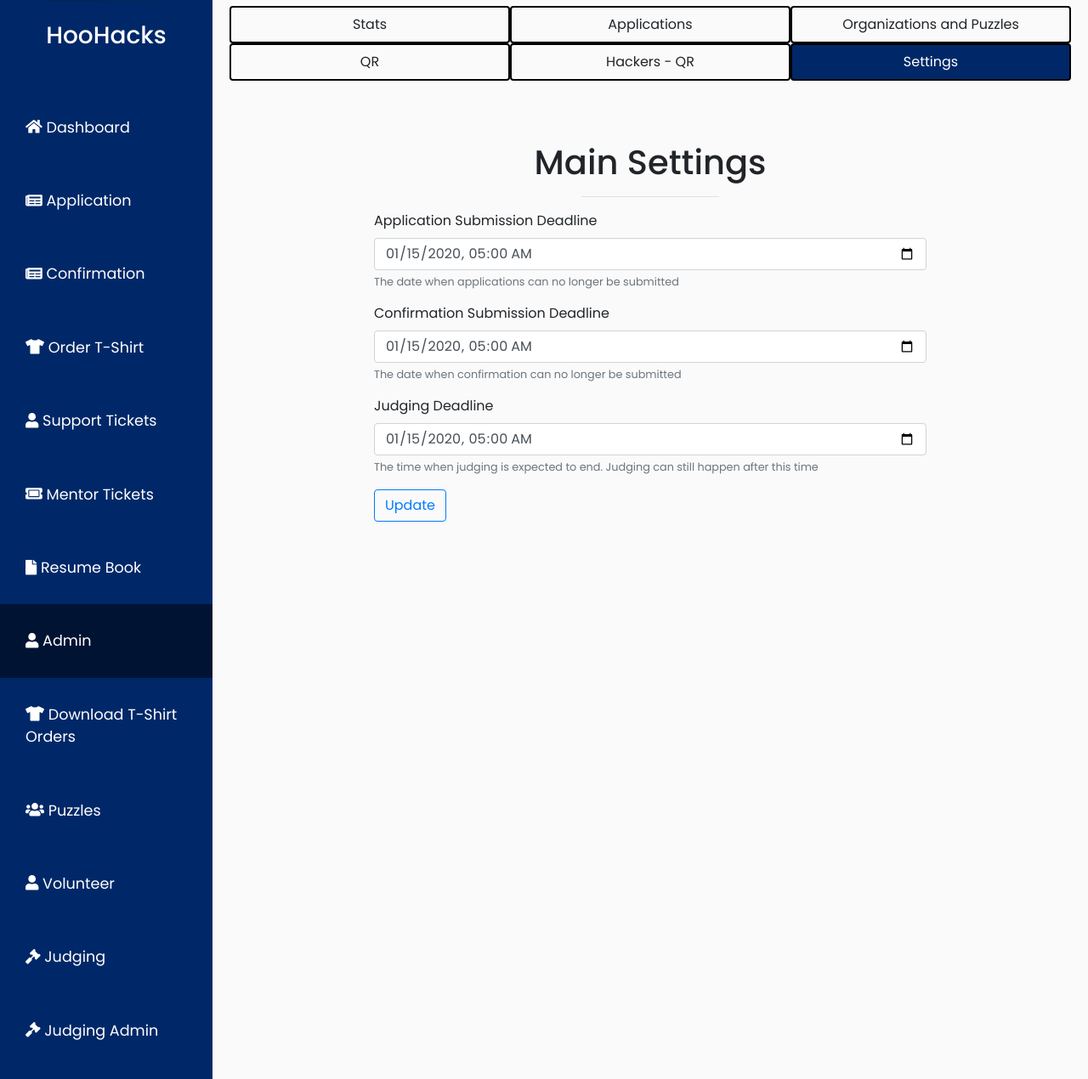
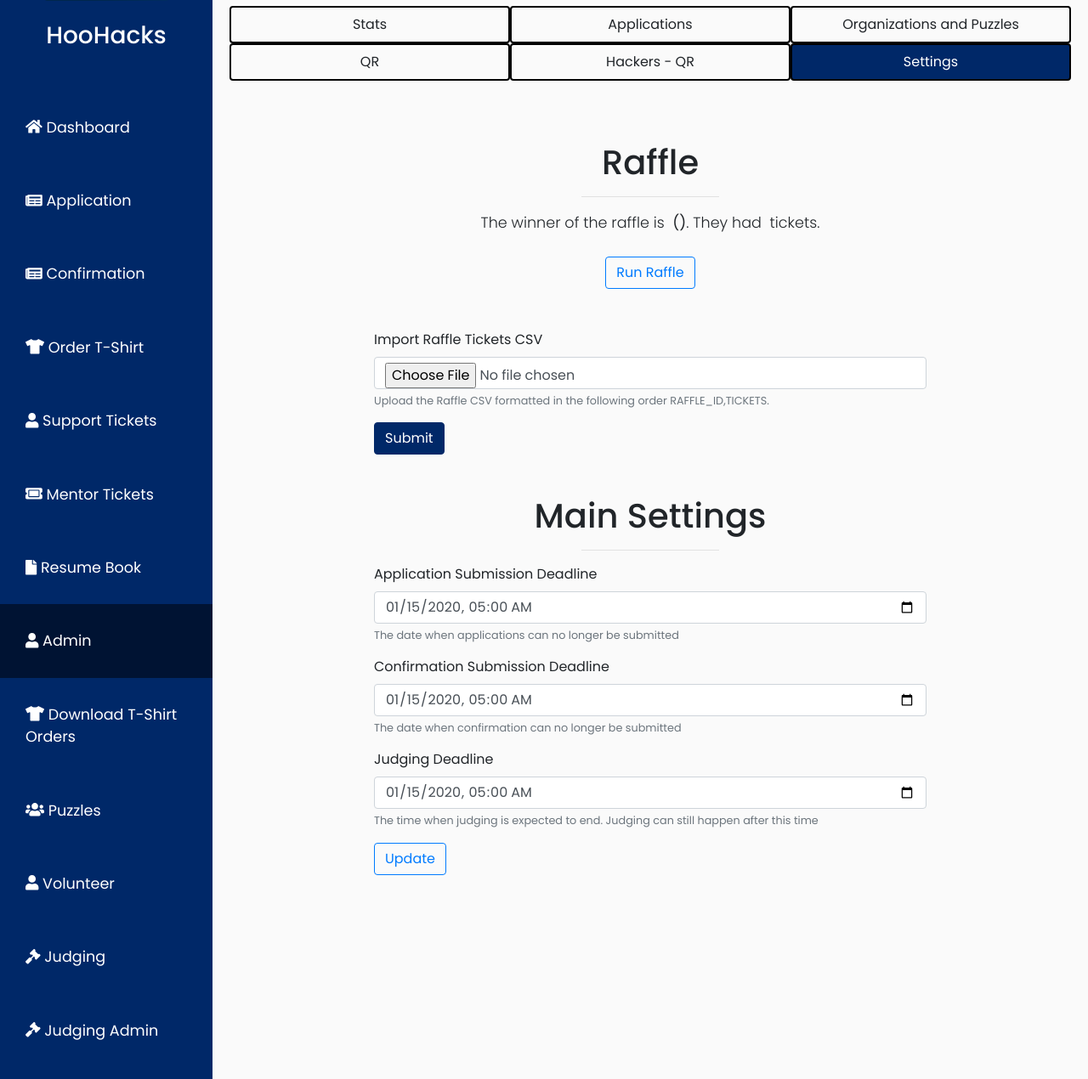
Before and after one commit to rithik/HackX, a Django app: page /admin/settings in a window 1280 px wide. Shown: the part 166-1436 px from the top of the page at 85% size. Run offline with Django 3.2, Linux system fonts and the light colour scheme; a user stored in the database is signed in; tables that the repository leaves empty hold one stand-in row (values such as "Sample post"); some libraries are stand-ins or nearby versions.

Commit message:
Add Raffle

```diff
--- a/administration/urls.py
+++ b/administration/urls.py
@@ -35,5 +35,7 @@ urlpatterns = [
    path('export_applications_csv', views.admin_export_csv, name='admin_export_csv'),
    path('verify_all_users', views.verify_all_users),
    path('remind_incomplete_users', views.remind_incomplete_applications),
-   path('send_incomplete_email', views.send_incomplete_email)
+   path('send_incomplete_email', views.send_incomplete_email),
+   path('run_raffle', views.run_raffle),
+   path('import_raffle', views.import_raffle)
 ]
--- a/administration/views.py
+++ b/administration/views.py
@@ -31,6 +31,9 @@ import slack
 import tweepy
 import csv
 import traceback
+from io import StringIO
+import base64
+from decimal import Decimal
 
 dbx = dropbox.Dropbox(settings.DROPBOX_ACCESS_TOKEN)
 slack_client = None
@@ -755,3 +758,67 @@ def verify_all_users(request):
         user.save()
         emails.append(user.email)
     return JsonResponse({"status": 200, "message": "Successfully verified the following email addresses: {}".format('\n'.join(emails))})
+
+@login_required
+def run_raffle(request):
+    u = request.user
+    if not u.is_authenticated:
+        return redirect("/logout")
+    if not u.is_admin:
+        return redirect("/dashboard")
+    users = User.objects.all()
+    random_dict = {}
+    for user in users:
+        random_dict[user.email] = user.raffle_tickets
+    source_list = list(random_dict.items())
+    emails = [x[0] for x in source_list]
+    tickets = [float(x[1]) for x in source_list]
+    winner_email = random.choices(population=emails, weights=tickets, k=1)[0]
+    winner = User.objects.get(email=winner_email)
+    winner_name = winner.full_name
+    winner_tickets = int(winner.raffle_tickets)
+    return JsonResponse({"status": 200, "winner_email": winner_email, "winner_name": winner_name,  "tickets": winner_tickets})
+
+def import_raffle(request):
+    u = request.user
+    if not u.is_authenticated:
+        return redirect("/logout")
+    if not u.is_admin:
+        return redirect("/dashboard")
+
+    csv_file = request.FILES.get('raffle_csv', None)
+    # check is a csv file
+    if not csv_file.name.endswith('.csv'):
+        return JsonResponse({
+            "error": "Uploaded file must be a .csv"
+        })
+
+    # check if file too large
+    if csv_file.multiple_chunks():
+        return JsonResponse({
+            "error": 'Uh oh, file ({:.2f}MB) too large, max (2.5MB)'.format(
+            csv_file.size / (1000 * 1000))
+        })
+
+    data = csv_file.read().decode("utf-8")
+    reader = csv.reader(StringIO(data), csv.excel)
+    headers = next(reader)
+
+    for row in reader:
+        raffle_id = row[0]
+        tickets = Decimal(row[1])
+
+        raffle_user = User.objects.get(email=base64.b64decode(raffle_id).decode("utf-8", "ignore"))
+        raffle_user.raffle_tickets += tickets
+        print(raffle_id, tickets)
+        raffle_user.save()
+
+    s = Settings.objects.all()[0]
+    return render(request, 'admin-settings.html', {
+        "application_submission_date": s.application_submission_deadline.astimezone(settings.TZ).strftime("%Y-%m-%dT%H:%M"),
+        "application_confirmation_date": s.application_confirmation_deadline.astimezone(settings.TZ).strftime("%Y-%m-%dT%H:%M"),
+        "judging_deadline": s.judging_deadline.astimezone(settings.TZ).strftime("%Y-%m-%dT%H:%M"),
+        "highlight": "admin",
+        "adminHighlight": "settings",
+        "msg": "Successfully imported csv"
+    })
--- a/applications/models.py
+++ b/applications/models.py
@@ -25,7 +25,8 @@ class Application(models.Model):
     hackathons = models.IntegerField(default=0)
     app_complete = models.BooleanField(default=False)
 
-    # ADD RESUME
+    referrer = models.CharField(max_length=100, default="")
+    referrer_locked = models.BooleanField(default=False)
 
     travel = models.BooleanField(default=False)
     where_from = models.CharField(max_length=1000, default="")
--- a/templates/admin-settings.html
+++ b/templates/admin-settings.html
@@ -11,35 +11,80 @@
 {% endblock %}
 {% block subtitle %}Settings{% endblock %}
 {% block addContent %}
-    <br/>
-    <br/>
+<br />
+<br />
 
 <div class="alert alert-success" id="settings-updated" style="display:none;">
     Settings Updated!
 </div>
-    <br/>
+{% if msg != "" and msg != None %}
+<div class="alert alert-success" id="import-success">
+    Successfully imported Raffle CSV!
+</div>
+{% endif %}
+
+<br />
 <div class="row">
     <div class="col-lg-2"></div>
     <div class="col-lg-8">
-            <h1> <center>Main Settings</center> </h1>
+        <h1>
+            <center>Raffle</center>
+        </h1>
+        <hr style="width:25%">
+
+        <center>
+            <p class="card-text" style="color:#212529;">The winner of the raffle is <b><span id="raffle-winner-name"></span> (<span id="raffle-winner-email"></span>)</b>.
+                They had <b><span id="raffle-tickets"></span></b> tickets.</p>
+        </center>
+        <br />
+        <center><button class="btn btn-outline-primary" onclick="runRaffle()">Run Raffle</button></center>
+        <br />
+        <br />
+        <form method="POST" action="/admin/import_raffle" enctype="multipart/form-data">
+            {% csrf_token %}
+            <div class="form-group">
+              <label for="raffle_csv">Import Raffle Tickets CSV</label>
+              <input type="file" name="raffle_csv" class="form-control" id="raffle_csv" aria-describedby="raffleHelp" placeholder="Raffle CSV", accept=".csv">
+              <small id="raffleHelp" class="form-text text-muted">Upload the Raffle CSV formatted in the following order RAFFLE_ID,TICKETS.</small>
+            </div>
+            <button type="submit" class="btn btn-primary">Submit</button>
+          </form>
+        <br />
+        <br />
+    </div>
+    <div class="col-lg-2"></div>
+</div>
+
+<div class="row">
+    <div class="col-lg-2"></div>
+    <div class="col-lg-8">
+        <h1>
+            <center>Main Settings</center>
+        </h1>
         <hr style="width:25%">
 
         <div class="form-group">
             <label for="appsubmission">Application Submission Deadline</label>
-                <input type="datetime-local" class="form-control" value="{{ application_submission_date }}" id="appsubmission" aria-describedby="appsubmissionHelp" placeholder="Submission Date">
-                <small id="appsubmissionHelp" class="form-text text-muted">The date when applications can no longer be submitted</small>
+            <input type="datetime-local" class="form-control" value="{{ application_submission_date }}"
+                id="appsubmission" aria-describedby="appsubmissionHelp" placeholder="Submission Date">
+            <small id="appsubmissionHelp" class="form-text text-muted">The date when applications can no longer be
+                submitted</small>
         </div>
 
         <div class="form-group">
             <label for="confirmsubmission">Confirmation Submission Deadline</label>
-                <input type="datetime-local" class="form-control" value="{{ application_confirmation_date }}" id="confirmsubmission" aria-describedby="confirmsubmissionHelp" placeholder="Confirmation Date">
-                <small id="confirmsubmissionHelp" class="form-text text-muted">The date when confirmation can no longer be submitted</small>
+            <input type="datetime-local" class="form-control" value="{{ application_confirmation_date }}"
+                id="confirmsubmission" aria-describedby="confirmsubmissionHelp" placeholder="Confirmation Date">
+            <small id="confirmsubmissionHelp" class="form-text text-muted">The date when confirmation can no longer be
+                submitted</small>
         </div>
 
         <div class="form-group">
             <label for="judgingdeadline">Judging Deadline</label>
-                <input type="datetime-local" class="form-control" value="{{ judging_deadline }}" id="judgingdeadline" aria-describedby="judgingdeadlineHelp" placeholder="Judging End Date">
-                <small id="judgingdeadlineHelp" class="form-text text-muted">The time when judging is expected to end. Judging can still happen after this time</small>
+            <input type="datetime-local" class="form-control" value="{{ judging_deadline }}" id="judgingdeadline"
+                aria-describedby="judgingdeadlineHelp" placeholder="Judging End Date">
+            <small id="judgingdeadlineHelp" class="form-text text-muted">The time when judging is expected to end.
+                Judging can still happen after this time</small>
         </div>
 
         <button class="btn btn-outline-primary" onclick="updateSettings()">Update</button>
@@ -49,7 +94,7 @@
 </div>
 
 <script>
-          function updateSettings(){
+    function updateSettings() {
         var app = document.getElementById('appsubmission').value;
         var confirm = document.getElementById('confirmsubmission').value;
         var judging = document.getElementById('judgingdeadline').value;
@@ -60,14 +105,28 @@
             csrfmiddlewaretoken: '{{ csrf_token }}'
         }
         console.log(postData);
-            $.post("/admin/settings", postData, function(data) {
-                if (data.message == "success"){
+        $.post("/admin/settings", postData, function (data) {
+            if (data.message == "success") {
                 var alert = document.getElementById("settings-updated");
                 alert.style.display = "";
                 setTimeout(
-                        function(){
+                    function () {
                         alert.style.display = "none";
                     }, 3000);
+            }
+        });
+    }
+
+    function runRaffle() {
+        var postData = {
+            csrfmiddlewaretoken: '{{ csrf_token }}'
+        }
+        $.post("/admin/run_raffle", postData, function (data) {
+            if (data.status == 200) {
+                console.log(data)
+                document.getElementById('raffle-winner-name').innerHTML = data.winner_name;
+                document.getElementById('raffle-winner-email').innerHTML = data.winner_email;
+                document.getElementById('raffle-tickets').innerHTML = data.tickets;
             }
         });
     }
--- a/templates/dashboard.html
+++ b/templates/dashboard.html
@@ -43,7 +43,7 @@
         <p class="card-text" style="color:#212529;">
             <center><b>Application Deadline:</b> {{ submission_deadline }}</center>
             <center><b>Confirmation Deadline:</b> {{ confirmation_deadline }}</center>
-            {% if confirmation == "accepted" %}<center><b>Your Raffle ID:</b> {{ user.raffle_id }}</center>{% endif %}
+            {% if app.app_complete %}<center><b>Your Raffle ID:</b> {{ user.raffle_id }}</center>{% endif %}
                 <br/>
                 {% if not app.app_complete %}
                     <center>You still need to complete your application!</center>
--- a/users/models.py
+++ b/users/models.py
@@ -9,6 +9,7 @@ from sendgrid import SendGridAPIClient
 from sendgrid.helpers.mail import Mail
 from django.utils.crypto import get_random_string
 import hashlib
+import base64
 
 sg = SendGridAPIClient(settings.SENDGRID_HOST_PASSWORD)
 
@@ -86,13 +87,15 @@ class User(AbstractUser):
     sun_breakfast = models.BooleanField(default=False)
     sun_lunch = models.BooleanField(default=False)
 
+    raffle_tickets = models.DecimalField(max_digits=7, decimal_places=3, default=0)
+
     @property
     def full_name(self):
         return self.first_name + " " + self.last_name
 
     @property
     def raffle_id(self):
-        return hashlib.md5(self.email.encode()).hexdigest()
+        return base64.b64encode(self.email.encode('ascii')).decode('utf-8')
 
     def __str__(self):
         return self.email
```
Also changed, not shown: applications/views.py (+10 -0 lines), templates/application.html (+126 -72 lines), applications/migrations/0008_application_referrer.py (added), applications/migrations/0009_application_referrer_locked.py (added), users/migrations/0021_user_raffle_tickets.py (added). Lines whose indentation alone changed are shown as unchanged.
